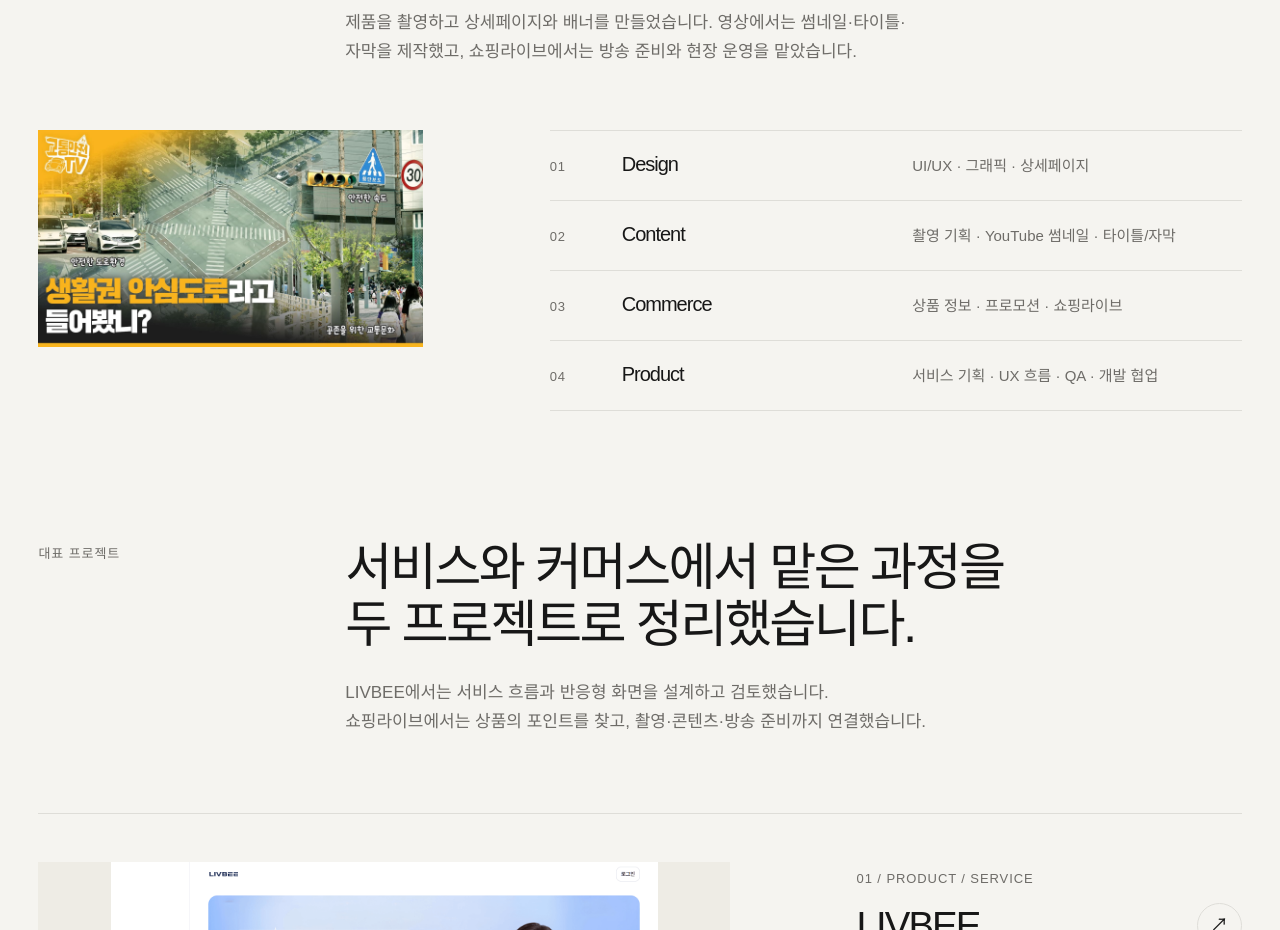
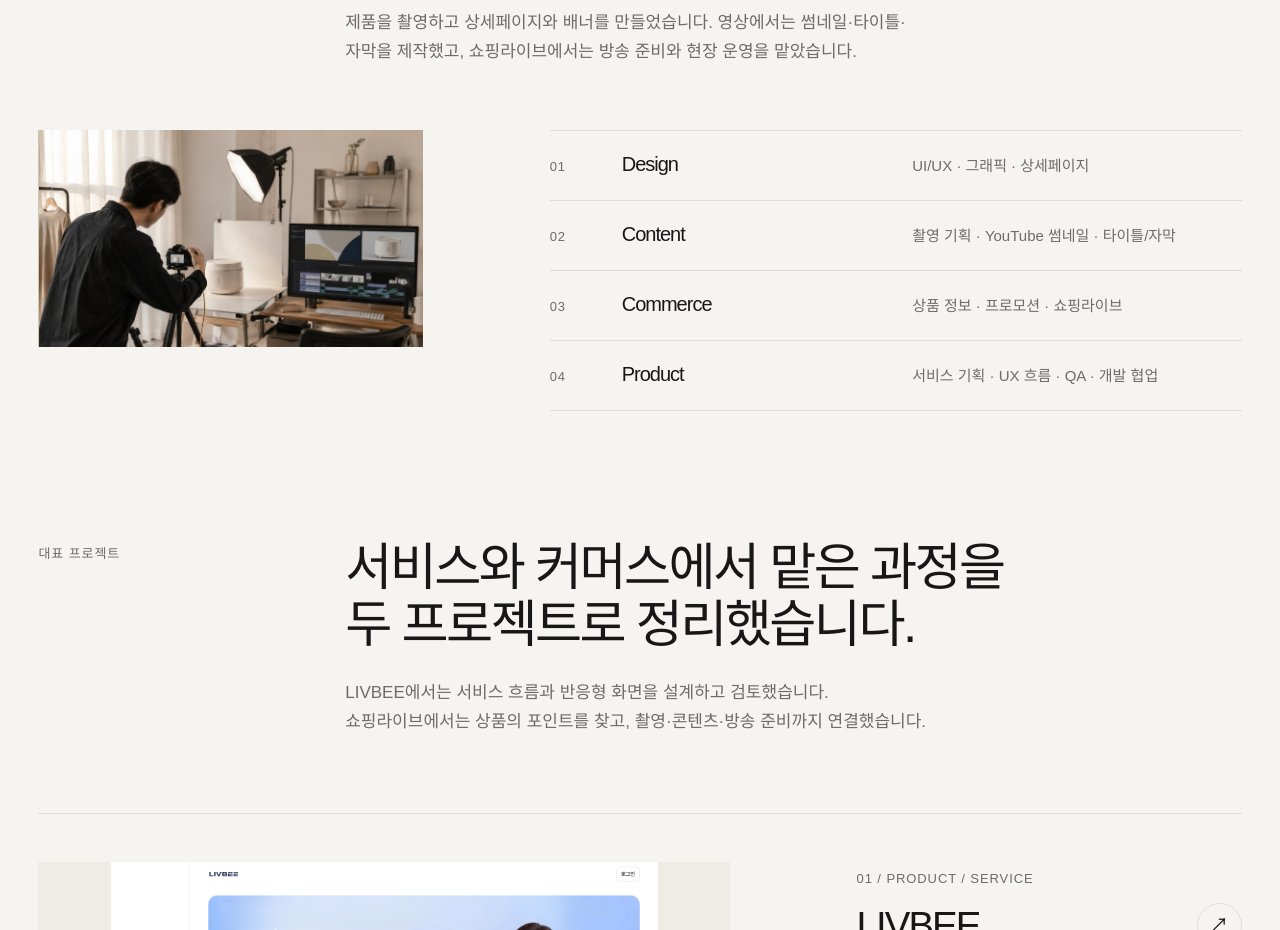
Before and after one commit to livee0322/taewoong-portfolio, a Next.js app: page / in a window 1280 px wide. Shown: the part 1060-1990 px from the top of the page. Built offline with nearby package versions, Linux system fonts and the light colour scheme.

Commit message:
feat: replace about visual with workflow scene

```diff
--- a/src/components/home/HomeSections.tsx
+++ b/src/components/home/HomeSections.tsx
@@ -59,11 +59,11 @@ export function HomeSections() {
         <div className="identity-layout" data-reveal>
           <MediaPlaceholder
             media={{
-              src: "/images/selected-works/traffic-safety-title.jpg",
-              alt: "도로 위 차량 장면과 생활권 안심도로 문구가 있는 영상 타이틀 그래픽",
+              src: "/images/about/creative-workflow-studio.jpg",
+              alt: "촬영 스튜디오에서 제품을 촬영하며 그래픽과 영상 편집 화면을 함께 확인하는 작업 장면",
               ratio: "wide",
               tone: "sand",
-              caption: "영상 타이틀",
+              caption: "Design · Photo · Video",
             }}
           />
           <div className="capability-list">
```
Also changed, not shown: public/images/about/creative-workflow-studio.jpg (added).
